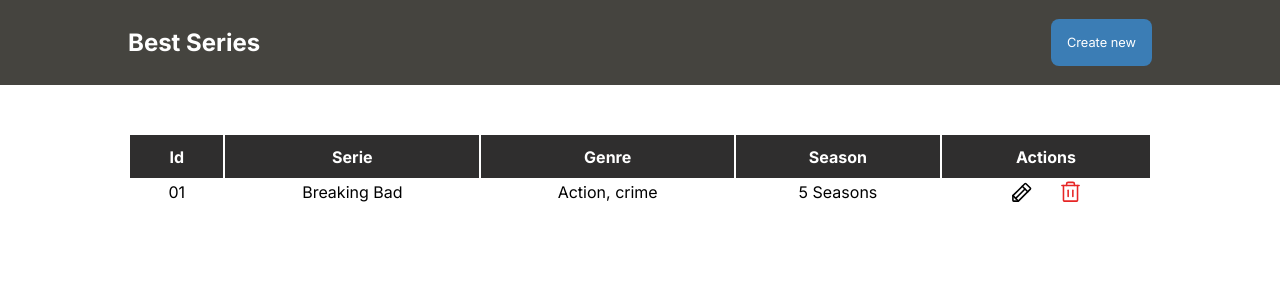
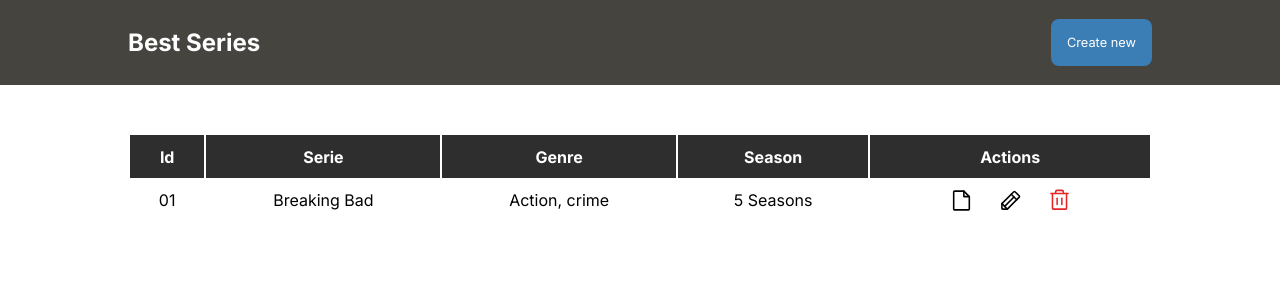
Before and after one commit to CarolMaiaP/best-series-app, a React (Vite) app: page / in a window 1280 px wide. Shown: the top 300 px of the page. Built offline with nearby package versions, Linux system fonts and the light colour scheme.

Commit message:
feat: Some table styles added

```diff
--- a/src/components/SeriesTable.tsx
+++ b/src/components/SeriesTable.tsx
@@ -1,4 +1,4 @@
-import { Pencil, Trash } from "phosphor-react"
+import { File, Pencil, Trash } from "phosphor-react"
 import "../styles/table.scss"
 
 export function SeriesTable(){
@@ -22,7 +22,9 @@ export function SeriesTable(){
             <td>5 Seasons</td>
             <td>
               <div className="actions">
-                <Pencil id="pencil" size={25} /><Trash id="trash" size={25} />
+                <File id="file" size={25} />
+                <Pencil id="pencil" size={25} />
+                <Trash id="trash" size={25} />
               </div>
             </td>
           </tr>
--- a/src/styles/table.scss
+++ b/src/styles/table.scss
@@ -16,11 +16,16 @@ table {
   tbody {
     td {
       text-align: center;
+      padding: 0.5rem;
 
       .actions {
         display: flex;
         justify-content: center;
         gap: 1.5rem;
+
+        #file {
+          cursor: pointer;
+        }
 
         #pencil {
           cursor: pointer;
```
